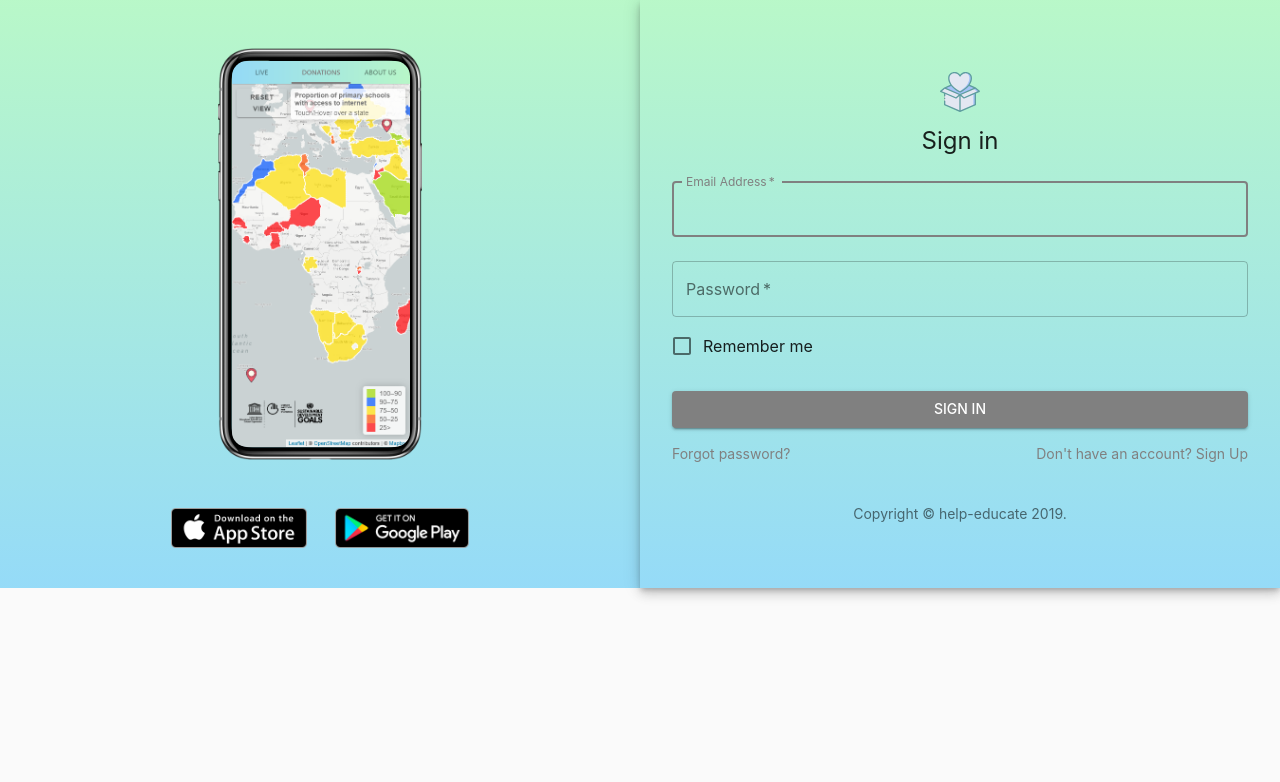
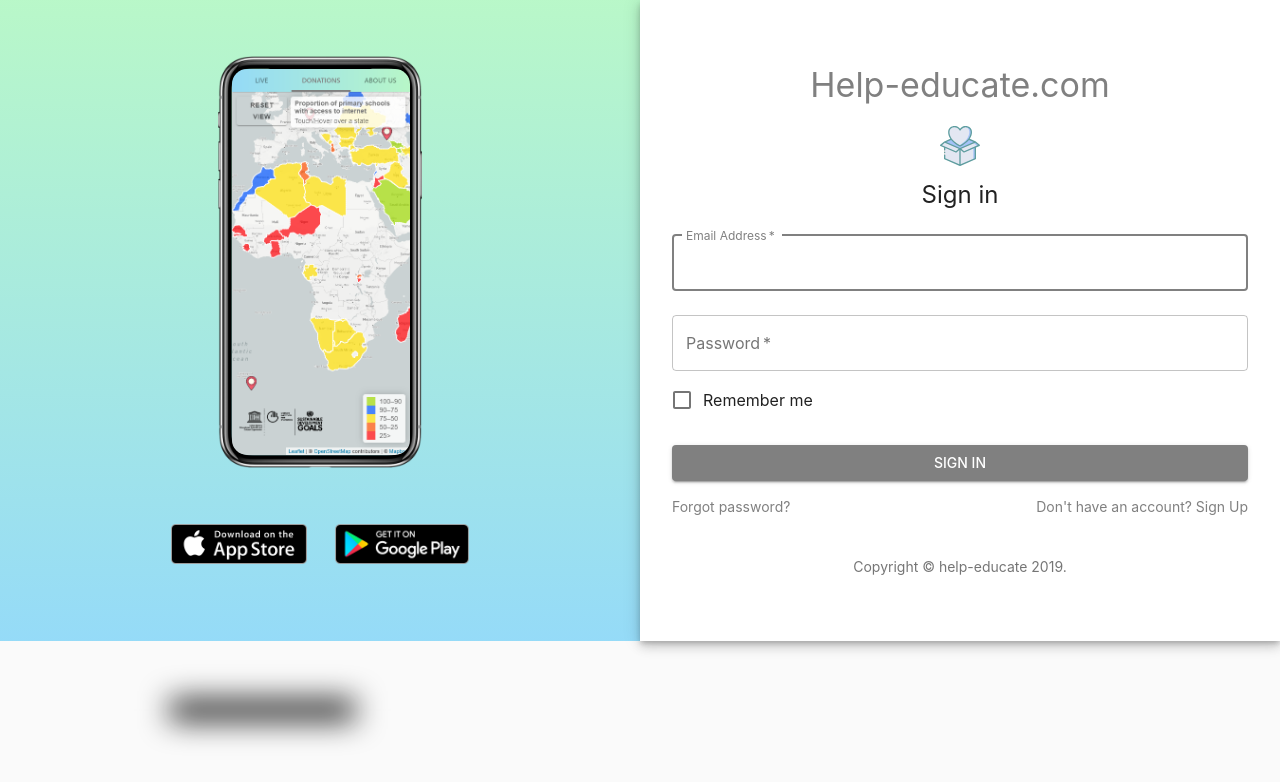
Before and after one commit to MarcoLeko/eduinsights, a React (Create React App) app in the folder web/: page / in a window 1280 px wide. Shown: the top 782 px of the page. Built offline with nearby package versions, Linux system fonts and the light colour scheme; no server answers.

Commit message:
added frame shadow

```diff
--- a/web/src/components/auth/log-in.jsx
+++ b/web/src/components/auth/log-in.jsx
@@ -20,7 +20,6 @@ import googlePlayLogo from '../../assets/google-play.png';
 
 const useStyles = makeStyles(theme => ({
     root: {
-        height: 'auto',
         background: muiBackground
     },
     paper: {
@@ -44,17 +43,19 @@ const useStyles = makeStyles(theme => ({
 function LogIn() {
     const classes = useStyles();
     return (
-        <Grid container component="main" className={classes.root}>
+        <Grid container component="main">
             <CssBaseline/>
             <Box component={Grid} item
                  container direction="column" justify="flex-start"
-                 xs={false} sm={7} md={6} wrap="nowrap"
+                 xs={false} sm={7} md={6}
+                 className={classes.root}
                  display={{xs: 'none !important', sm: 'flex !important', md: 'flex !important'}}>
                 <article className="article-panel">
                     <div className="login-image-panel">
                         <div className="device-frame">
                             <div className="app-preview-content" style={{backgroundImage: `url(${AppPreview})`}}/>
                         </div>
+                        <div className="device-frame-shadow" />
                     </div>
                 </article>
                 <div className="app-store-panel">
@@ -64,9 +65,9 @@ function LogIn() {
                     </div>
                 </div>
             </Box>
-            <Grid item xs={12} sm={5} md={6} component={Paper} elevation={6} square
-                  style={{backgroundColor: 'transparent'}}>
+            <Grid item xs={12} sm={5} md={6} component={Paper} elevation={6} square>
                 <div className={classes.paper}>
+                    <Typography variant="h4" color="primary" align="center" gutterBottom>Help-educate.com</Typography>
                     <div className={classes.avatar}>
                         <Logo width={40}/>
                     </div>
--- a/web/src/components/auth/log-in.scss
+++ b/web/src/components/auth/log-in.scss
@@ -26,16 +26,24 @@
   margin: 13px 118px;
 }
 
+.device-frame-shadow {
+  width: 165px;
+  box-shadow: 0px 0px 30px 10px #111;
+  position: absolute;
+  bottom: 90px;
+  left: 180px;
+}
+
 .article-panel {
   -webkit-box-orient: horizontal;
   -webkit-box-direction: normal;
   -webkit-flex-direction: row;
   -ms-flex-direction: row;
   flex-direction: row;
-  -webkit-box-flex: 1;
-  -webkit-flex-grow: 1;
-  -ms-flex-positive: 1;
-  flex-grow: 1;
+  -webkit-box-flex: .75;
+  -webkit-flex-grow: .75;
+  -ms-flex-positive: .75;
+  flex-grow: .75;
   display: flex;
   -webkit-box-pack: center;
   -webkit-justify-content: center;
--- a/web/src/styles.scss
+++ b/web/src/styles.scss
@@ -3,7 +3,7 @@ $color-default: rgba(0, 0, 0, 0.65);
 $font-format: -apple-system, BlinkMacSystemFont, "Segoe UI", "Roboto", "Oxygen",
 "Ubuntu", "Cantarell", "Fira Sans", "Droid Sans", "Helvetica Neue";
 
-html, body {
+html, body, #root {
   width: 100%;
   height: 100%;
   margin: 0;
@@ -24,6 +24,11 @@ html, body {
   background: linear-gradient(90deg, rgba(124,211,247,0.8015581232492998) 0%, rgba(168,247,188,0.7959558823529411) 100%);
 }
 
+#root {
+  width: inherit;
+  height: inherit;
+}
+
 .background-transparent {
   background: transparent !important;
 }
```
